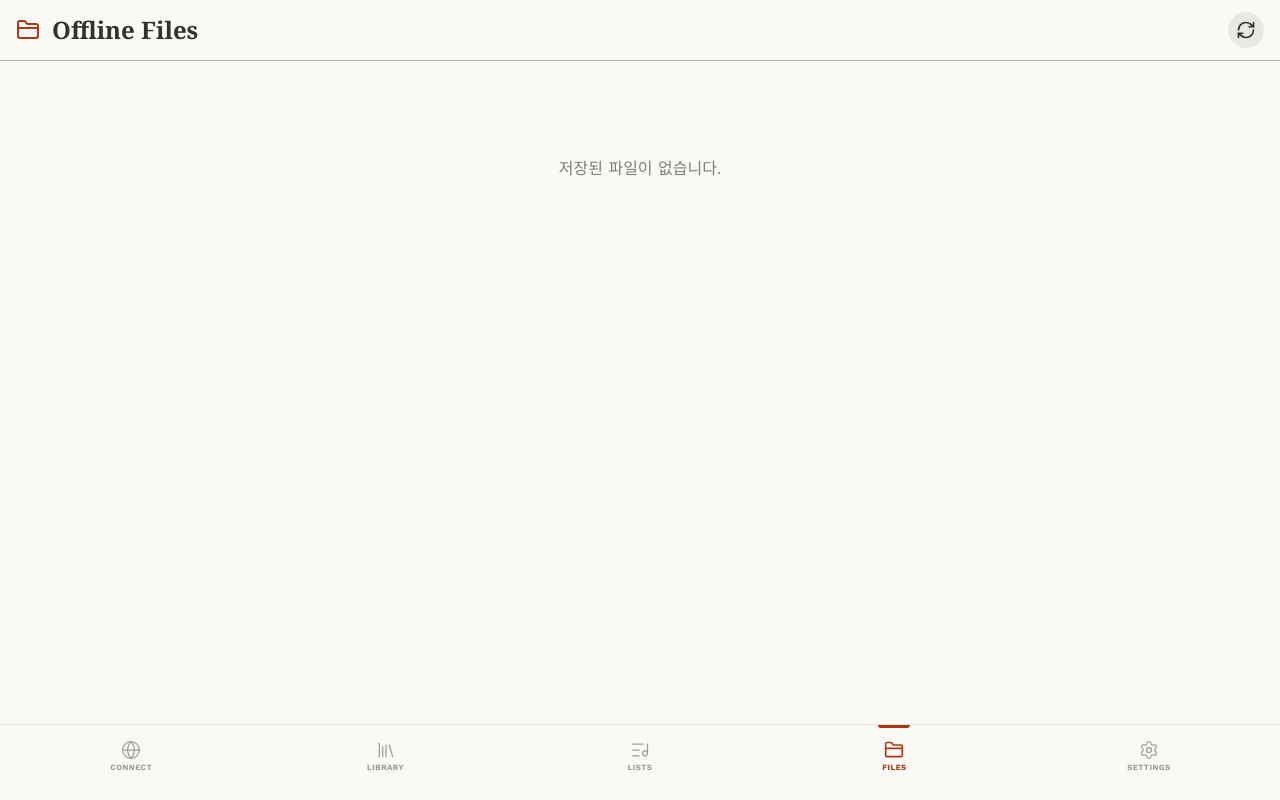
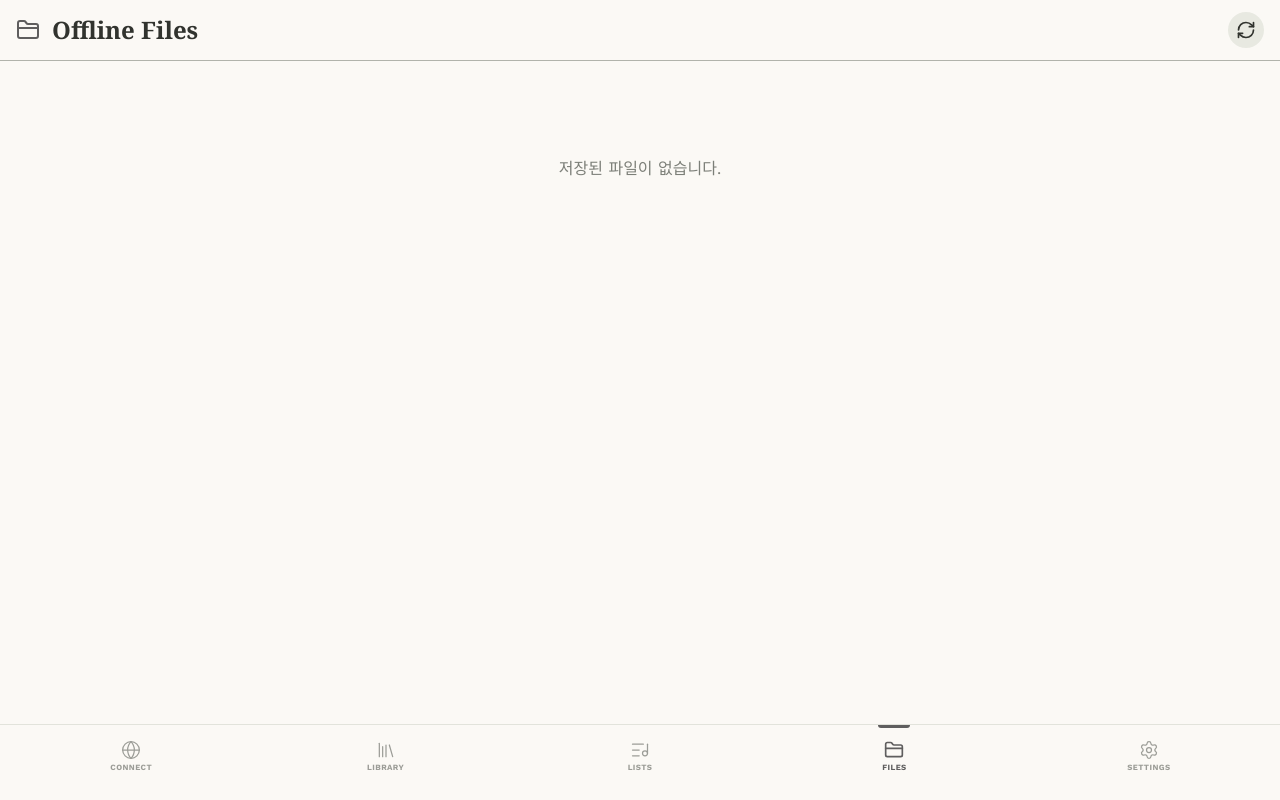
Before and after one commit to mylalaland/lalamusic, a Next.js app: page /mobile/files in a window 1280 px wide. Built offline with nearby package versions, Linux system fonts and the light colour scheme.

Commit message:
fix: enable dynamic themeColor applying by adding ThemeInitializer component that updates CSS variables

```diff
--- a/src/app/layout.tsx
+++ b/src/app/layout.tsx
@@ -1,5 +1,6 @@
 import type { Metadata, Viewport } from 'next'
 import './globals.css'
+import ThemeInitializer from '@/components/layout/ThemeInitializer'
 
 export const viewport: Viewport = {
   themeColor: '#fbf9f5',
@@ -37,6 +38,7 @@ export default function RootLayout({
         <link href="https://fonts.googleapis.com/css2?family=Noto+Serif:ital,wght@0,400;0,700;1,400&family=Work+Sans:wght@300;400;500;600;700&display=swap" rel="stylesheet" />
       </head>
       <body className="antialiased" style={{ background: '#fbf9f5', color: '#31332e' }} suppressHydrationWarning>
+        <ThemeInitializer />
         {children}
       </body>
     </html>
--- /dev/null
+++ b/src/components/layout/ThemeInitializer.tsx
@@ -0,0 +1,26 @@
+'use client'
+
+import { useEffect } from 'react'
+import { useSettingsStore } from '@/lib/store/useSettingsStore'
+
+export default function ThemeInitializer() {
+  const themeColor = useSettingsStore(state => state.themeColor)
+
+  useEffect(() => {
+    if (!themeColor) return
+
+    // var(--tertiary) 등으로 들어온 경우 브라우저 기본 CSS 변수 상속 유지
+    if (themeColor.startsWith('var(')) {
+      if (themeColor.includes('--tertiary')) {
+        document.documentElement.style.setProperty('--tertiary', '#a93914')
+      } else if (themeColor.includes('--primary')) {
+        document.documentElement.style.setProperty('--tertiary', '#5f5e5e')
+      }
+    } else {
+      // 헥스 컬러가 지정되었을 때, 전체 Accent를 변경하기 위해 --tertiary 변수를 재정의
+      document.documentElement.style.setProperty('--tertiary', themeColor)
+    }
+  }, [themeColor])
+
+  return null
+}
```
